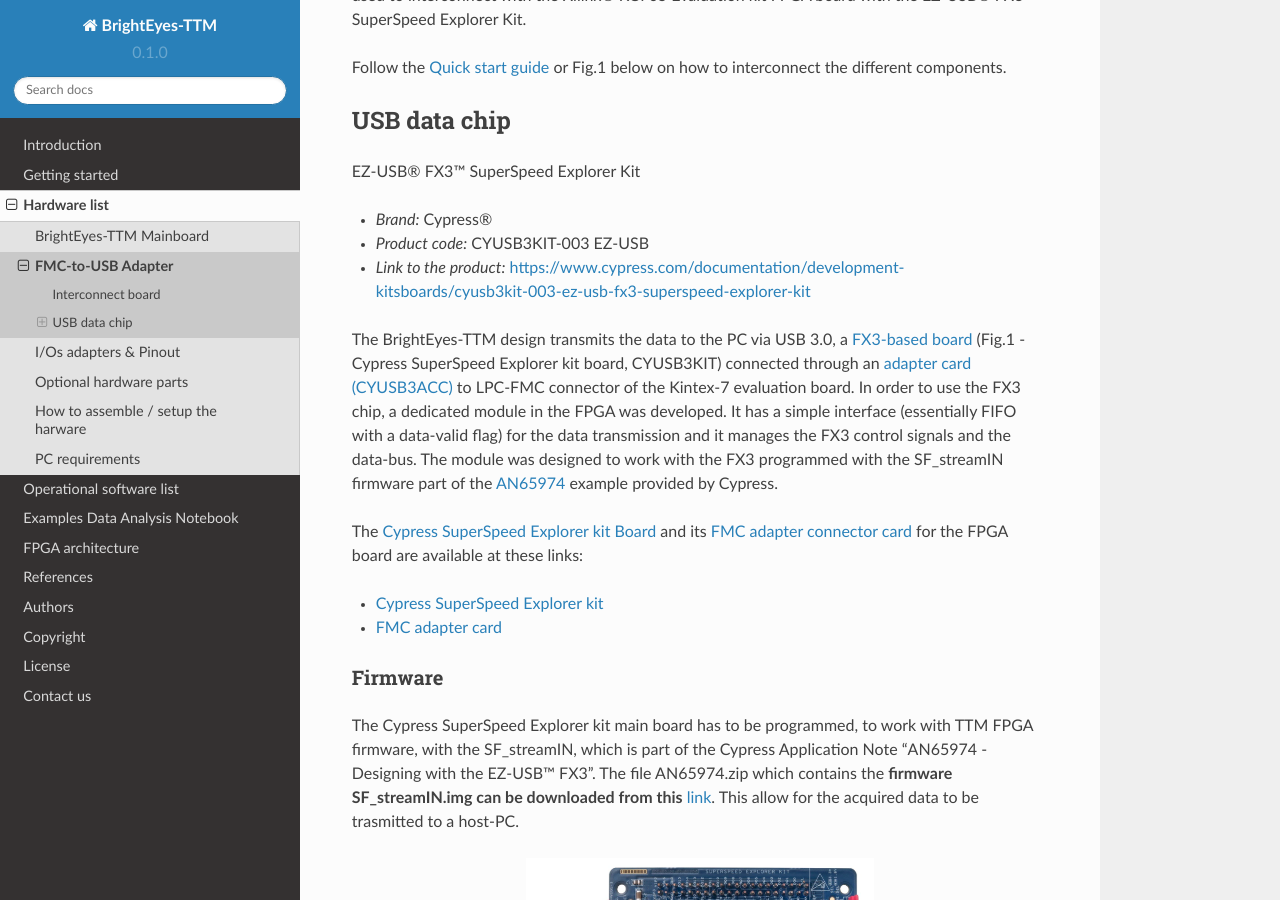
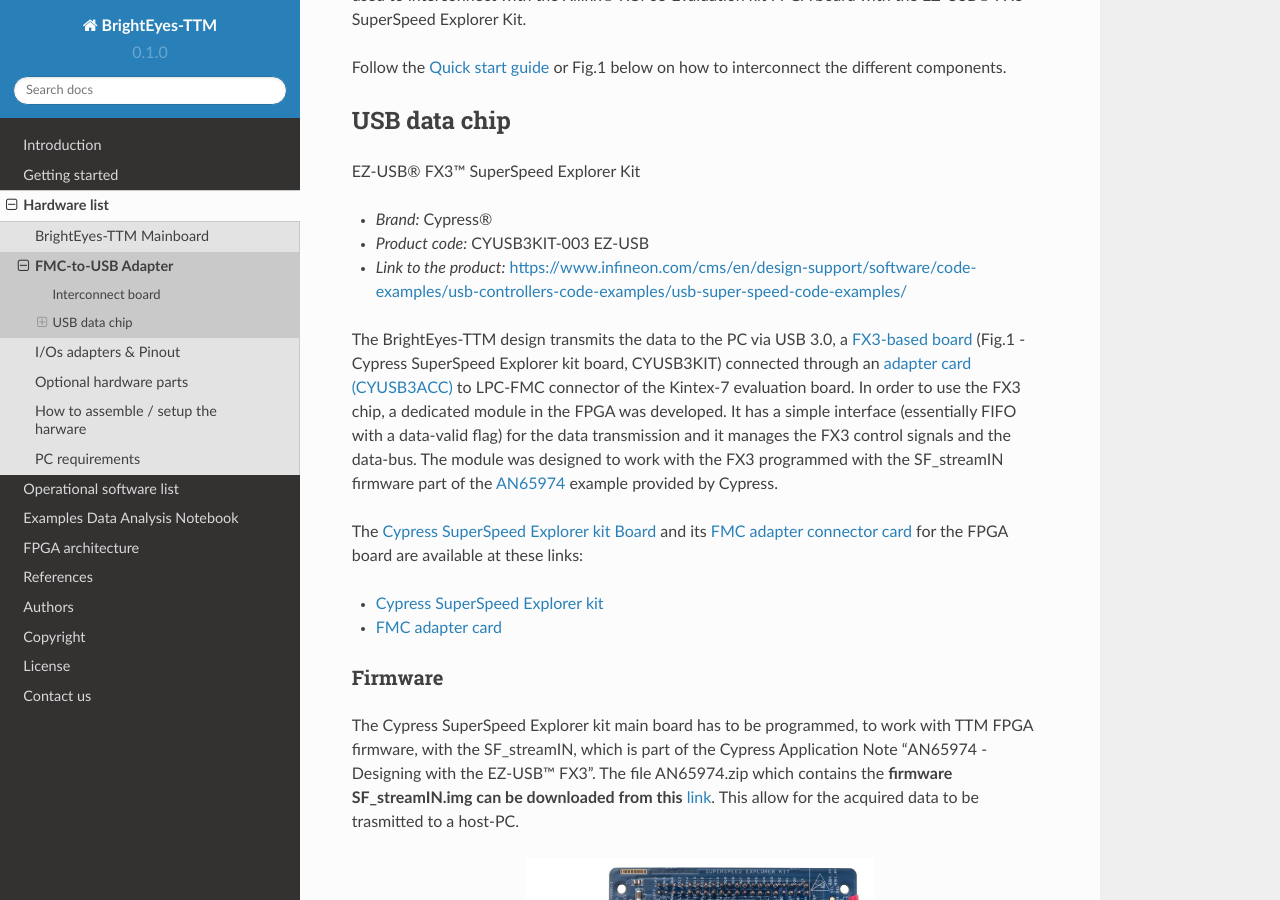
Before and after one commit to mattia-donato/BrightEyes-TTM-docs, a Sphinx documentation site: the page built from docs/source/FMCAdapter.md, in a window 1280 px wide and 900 px high, scrolled down 795 px. Built offline with Sphinx 7.4.7 and the Read the Docs theme 2.0.0, drawn with Linux system fonts in a browser that asks for light colours; some of the changed lines change nothing that is shown.

Commit message:
Update FMCAdapter.md

```diff
--- a/docs/source/FMCAdapter.md
+++ b/docs/source/FMCAdapter.md
@@ -28,7 +28,8 @@
 
 - *Brand:* Cypress®
 - *Product code:* CYUSB3KIT-003 EZ-USB
-- *Link to the product:* <https://www.cypress.com/documentation/development-kitsboards/cyusb3kit-003-ez-usb-fx3-superspeed-explorer-kit>
+- *Link to the product:* <https://www.infineon.com/cms/en/design-support/software/code-examples/usb-controllers-code-examples/usb-super-speed-code-examples/>
+
 
 The BrightEyes-TTM design transmits the data to the PC via USB 3.0, a [FX3-based board](https://github.com/VicidominiLab/BrightEyes-TTM/raw/main/boards/USB3.0/mainboard) (Fig.1 - Cypress SuperSpeed Explorer kit board, CYUSB3KIT) connected through an [adapter card (CYUSB3ACC)](/boards/USB3.0/FMCadapter) to LPC-FMC connector of the Kintex-7 evaluation board. In order to use the FX3 chip, a dedicated module in the FPGA was developed. It has a simple interface (essentially FIFO with a data-valid flag) for the data transmission and it manages the FX3 control signals and the data-bus. The module was designed to work with the FX3 programmed with the SF_streamIN firmware part of the [AN65974](https://www.cypress.com/documentation/application-notes/an65974-designing-ez-usb-fx3-slave-fifo-interface) example provided by Cypress.
 
@@ -40,7 +41,7 @@
 
 #### Firmware
 
-The Cypress SuperSpeed Explorer kit main board has to be programmed, to work with TTM FPGA firmware, with the SF_streamIN, which is part of the Cypress Application Note "AN65974 - Designing with the EZ-USB™ FX3". The file AN65974.zip which contains the **firmware SF_streamIN.img can be downloaded from this** [link](https://www.cypress.com/documentation/application-notes/an65974-designing-ez-usb-fx3-slave-fifo-interface). This allow for the acquired data to be trasmitted to a host-PC.
+The Cypress SuperSpeed Explorer kit main board has to be programmed, to work with TTM FPGA firmware, with the SF_streamIN, which is part of the Cypress Application Note "AN65974 - Designing with the EZ-USB™ FX3". The file AN65974.zip which contains the **firmware SF_streamIN.img can be downloaded from this** [link](https://www.infineon.com/cms/en/design-support/software/code-examples/usb-controllers-code-examples/usb-super-speed-code-examples/). This allow for the acquired data to be trasmitted to a host-PC.
 
 :::{figure} img/FX3_Cypress.PNG
 :align: center
```
